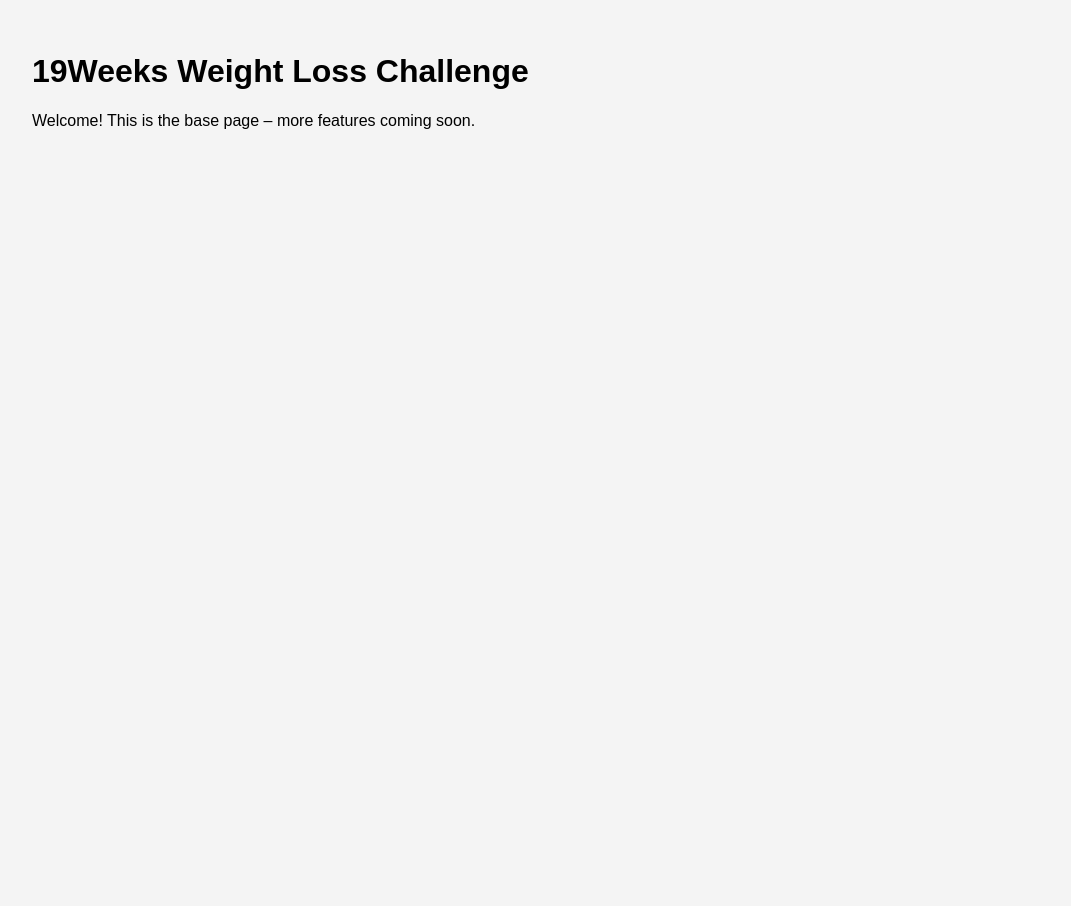
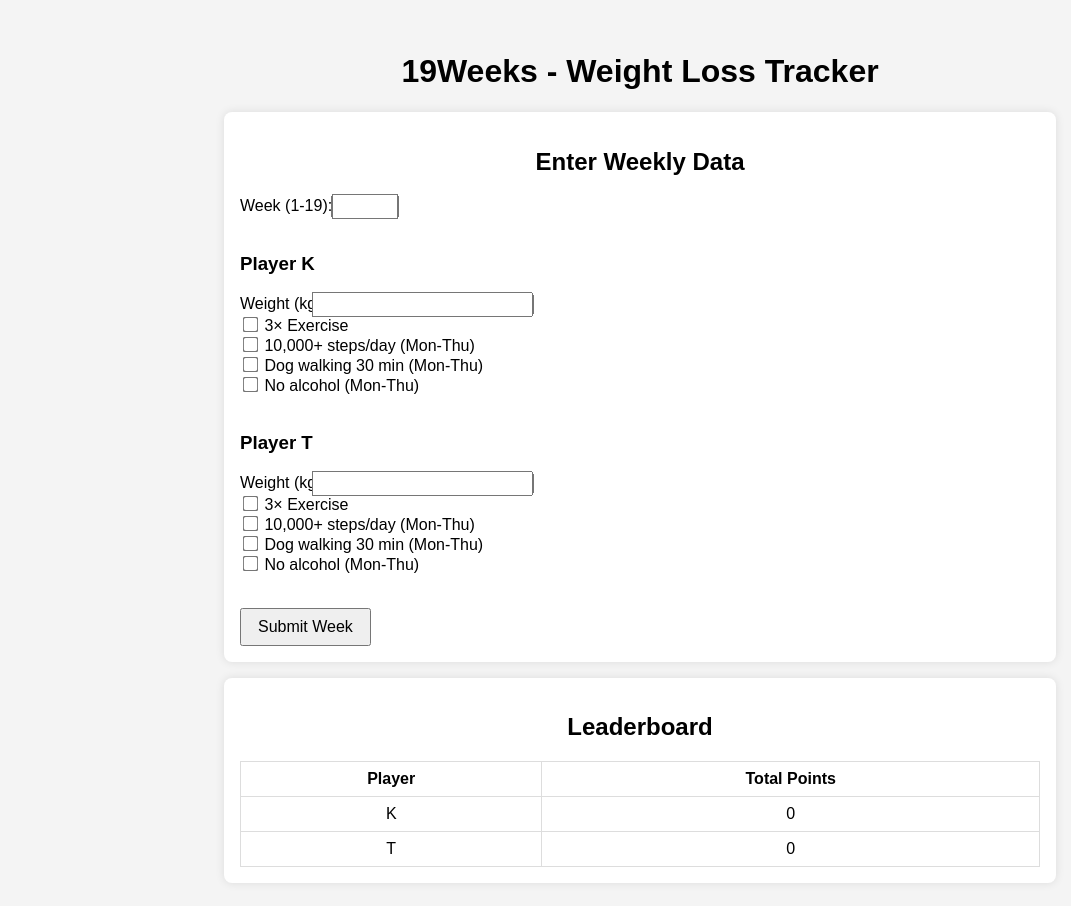
Before and after one commit to Badger57/19weeks, a plain HTML site: page index.html in a window 1280 px wide. Shown: the whole page, without its empty margins (0-1071 px from the left). Before the commit the page ends 800 px from the top, so only its background shows below. Drawn offline with Linux system fonts and the light colour scheme.

Commit message:
Add files via upload

```diff
--- a/index.html
+++ b/index.html
@@ -4,18 +4,128 @@
 <head>
   <meta charset="UTF-8" />
   <meta name="viewport" content="width=device-width, initial-scale=1.0"/>
-  <title>19Weeks Challenge</title>
+  <title>19Weeks - Weight Loss Tracker</title>
   <style>
     body {
       font-family: Arial, sans-serif;
-      background-color: #f4f4f4;
       margin: 0;
       padding: 2rem;
+      background: #f4f4f4;
+    }
+    h1, h2 {
+      text-align: center;
+    }
+    .section {
+      background: white;
+      padding: 1rem;
+      margin: 1rem auto;
+      border-radius: 8px;
+      max-width: 800px;
+      box-shadow: 0 0 10px rgba(0,0,0,0.1);
+    }
+    table {
+      width: 100%;
+      border-collapse: collapse;
+      margin-top: 1rem;
+    }
+    th, td {
+      border: 1px solid #ddd;
+      padding: 0.5rem;
+      text-align: center;
+    }
+    input[type="number"], input[type="checkbox"] {
+      transform: scale(1.2);
+    }
+    .button {
+      margin-top: 1rem;
+      padding: 0.5rem 1rem;
+      font-size: 1rem;
     }
   </style>
 </head>
 <body>
-  <h1>19Weeks Weight Loss Challenge</h1>
-  <p>Welcome! This is the base page – more features coming soon.</p>
+
+  <h1>19Weeks - Weight Loss Tracker</h1>
+
+  <div class="section">
+    <h2>Enter Weekly Data</h2>
+    <form id="logForm">
+      <label for="week">Week (1-19):</label>
+      <input type="number" id="week" min="1" max="19" required><br><br>
+
+      <h3>Player K</h3>
+      <label>Weight (kg): <input type="number" id="kWeight" step="0.1"></label><br>
+      <label><input type="checkbox" id="kExercise"> 3× Exercise</label><br>
+      <label><input type="checkbox" id="kSteps"> 10,000+ steps/day (Mon-Thu)</label><br>
+      <label><input type="checkbox" id="kDog"> Dog walking 30 min (Mon-Thu)</label><br>
+      <label><input type="checkbox" id="kNoAlcohol"> No alcohol (Mon-Thu)</label><br><br>
+
+      <h3>Player T</h3>
+      <label>Weight (kg): <input type="number" id="tWeight" step="0.1"></label><br>
+      <label><input type="checkbox" id="tExercise"> 3× Exercise</label><br>
+      <label><input type="checkbox" id="tSteps"> 10,000+ steps/day (Mon-Thu)</label><br>
+      <label><input type="checkbox" id="tDog"> Dog walking 30 min (Mon-Thu)</label><br>
+      <label><input type="checkbox" id="tNoAlcohol"> No alcohol (Mon-Thu)</label><br><br>
+
+      <button type="submit" class="button">Submit Week</button>
+    </form>
+  </div>
+
+  <div class="section">
+    <h2>Leaderboard</h2>
+    <table id="leaderboard">
+      <thead>
+        <tr><th>Player</th><th>Total Points</th></tr>
+      </thead>
+      <tbody>
+        <tr><td>K</td><td id="kPoints">0</td></tr>
+        <tr><td>T</td><td id="tPoints">0</td></tr>
+      </tbody>
+    </table>
+  </div>
+
+  <script>
+    let kStart = 88.6;
+    let tStart = 102.9;
+    let kPoints = 0;
+    let tPoints = 0;
+
+    document.getElementById("logForm").addEventListener("submit", function(e) {
+      e.preventDefault();
+
+      const kW = parseFloat(document.getElementById("kWeight").value);
+      const tW = parseFloat(document.getElementById("tWeight").value);
+
+      let kWeekPoints = 0;
+      let tWeekPoints = 0;
+
+      if (document.getElementById("kExercise").checked) kWeekPoints += 1;
+      if (document.getElementById("kSteps").checked) kWeekPoints += 1;
+      if (document.getElementById("kDog").checked) kWeekPoints += 1;
+      if (document.getElementById("kNoAlcohol").checked) kWeekPoints += 1;
+      if (kW < kStart) kWeekPoints += 1;
+      if (kW > kStart) kWeekPoints -= 1;
+
+      if (document.getElementById("tExercise").checked) tWeekPoints += 1;
+      if (document.getElementById("tSteps").checked) tWeekPoints += 1;
+      if (document.getElementById("tDog").checked) tWeekPoints += 1;
+      if (document.getElementById("tNoAlcohol").checked) tWeekPoints += 1;
+      if (tW < tStart) tWeekPoints += 1;
+      if (tW > tStart) tWeekPoints -= 1;
+
+      kPoints += kWeekPoints;
+      tPoints += tWeekPoints;
+
+      document.getElementById("kPoints").textContent = kPoints;
+      document.getElementById("tPoints").textContent = tPoints;
+
+      kStart = kW;
+      tStart = tW;
+
+      alert("Week submitted! Points updated.");
+      document.getElementById("logForm").reset();
+    });
+  </script>
+
 </body>
 </html>
```
